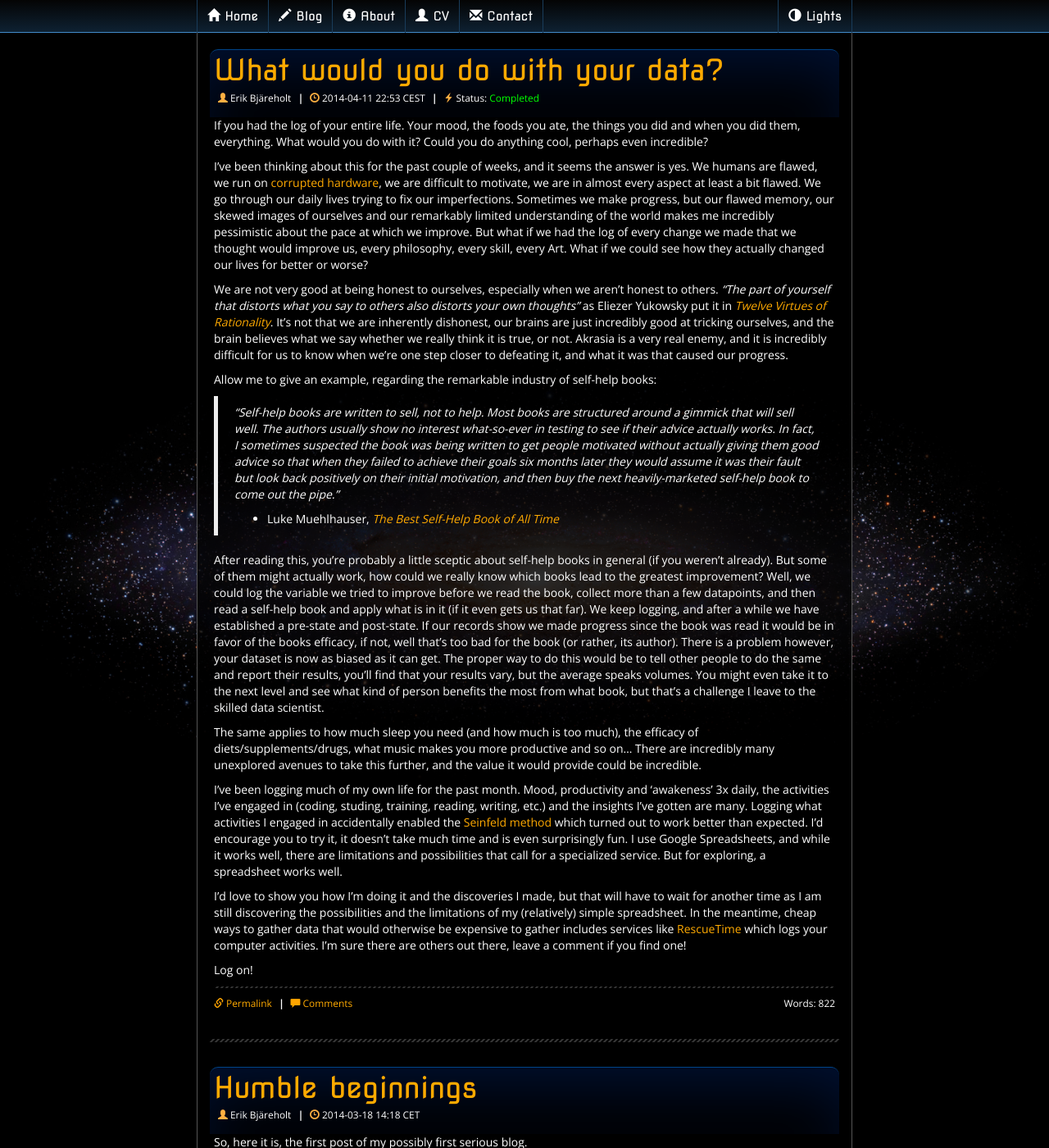
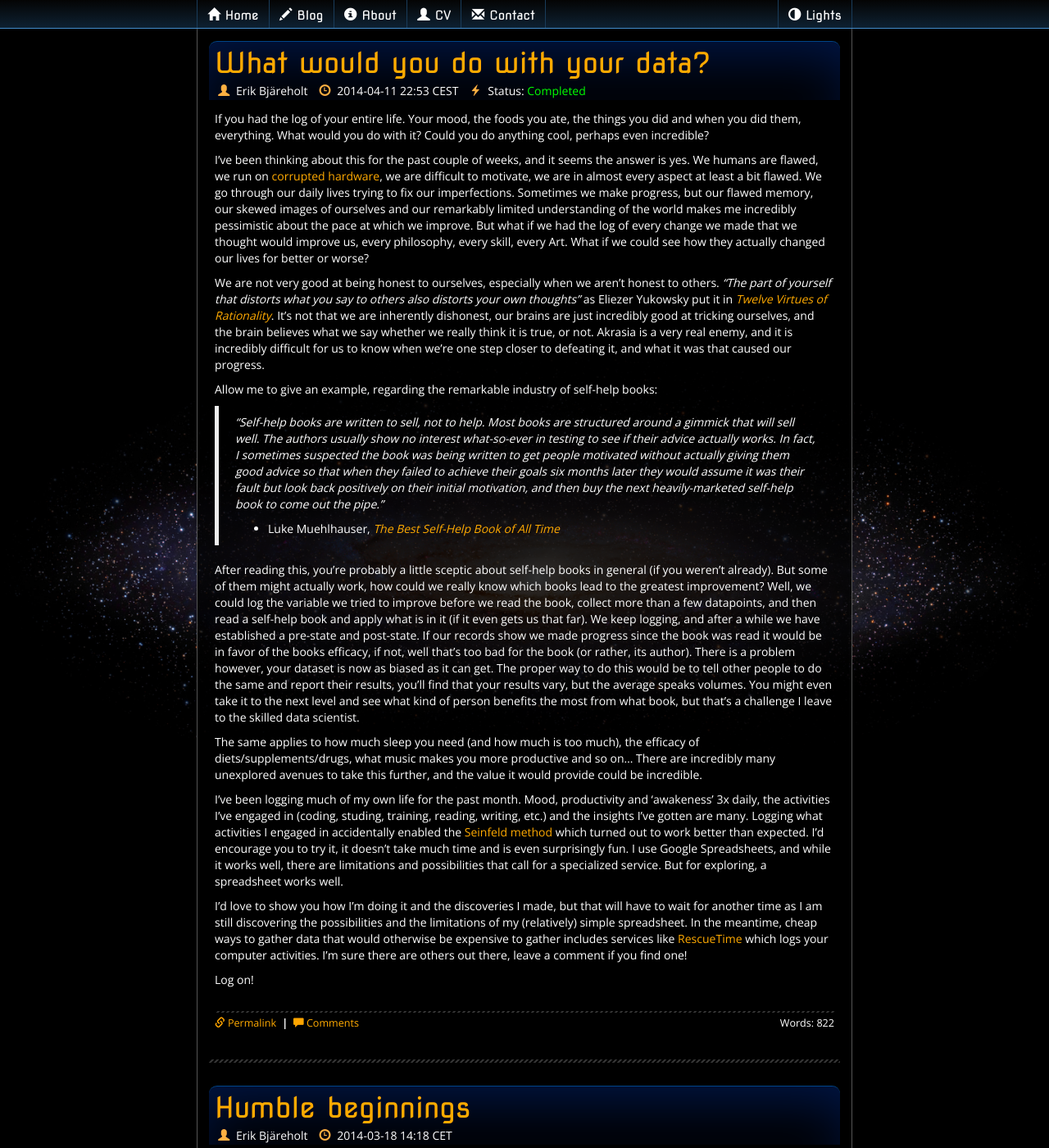
Before and after one commit to ErikBjare/ErikBjare.github.io, a Jekyll site: the page built from blog/index.html, in a window 1280 px wide and 1400 px high. Shown: the whole window at 82% size. Built offline with Jekyll 4.4.1, drawn with Linux system fonts in a browser that asks for light colours; nearby versions of some CDN libraries; Markdown is read by kramdown in place of the engine named in the settings; comment, search, counter and statistics services are not loaded.

Commit message:
Lots of more responsive shit, still a few quirks though

```diff
--- a/_includes/post.html
+++ b/_includes/post.html
@@ -2,30 +2,33 @@
     <header>
         <h1 class="title"><a href="{{ page.url }}">{{ page.title }}</a></h1>
 
-        <p class="meta">
+        <div class="meta">
+          <div class="meta-box">
             <span class="glyphicon glyphicon-user meta-icon"></span>
             {{ page.author }}
-            <span class="separator">|</span>
+          </div>
+          <div class="meta-box">
             <span class="glyphicon glyphicon-time meta-icon"></span>
             <time datetime="{{ page.date }}">
                 {{ page.date | date: "%F %R %Z" }}
             </time>
-            {% if page.status %}
-                <span class="separator">|</span>
-                <span class="glyphicon glyphicon-flash meta-icon"></span>
-                Status:
-                <span class="status-{{ page.status | downcase | replace: " ", "_"}}">{{ page.status }}</span>
-            {% endif %}
-        </p>
+          </div>
+          {% if page.status %}
+          <div class="meta-box">
+              <span class="glyphicon glyphicon-flash meta-icon"></span>
+              Status:  <span class="status-{{ page.status | downcase | replace: " ", "_"}}">{{ page.status }}</span>
+          </div>
+          {% endif %}
+        </div>
     </header>
 
     <div class="content">
         {{ include.content }}
     </div>
 
-    <hr style="margin: 5px; height: 2px;">
+    <hr style="margin-bottom: 0.3em; height: 2px;">
 
-    <div style="padding: 5px; font-size: 0.85em;">
+    <div class="footer">
         <div {% if include.fullpage %}style="border: solid rgba(255,255,255,0.2); border-width: 0 0 1px 0; padding-bottom: 10px;"{% endif %}>
             <span class="glyphicon glyphicon-link" style="color: orange"></span>
             <a href="{{ page.url }}">Permalink</a>
--- a/_sass/style.scss
+++ b/_sass/style.scss
@@ -1,6 +1,3 @@
-// Dimensions
-$page-width: 800px;
-
 // Colors
 $neonblue: #428bca;
 $orange: #FA0;
@@ -16,25 +13,29 @@
 // Media
 
 @media only screen {
-    #content {
-        padding: 60px 15px 15px 15px;
+    ul.menu, #content, #footer {
+        max-width: 800px;
     }
 }
 
-@media only screen and (max-width: 600px) {
-    #content {
-        padding: 60px 5px 15px 5px;
+@media only screen and (min-resolution: 120dpi) {
+    #header {
+      height: 5em;
+    }
+
+    .meta-box {
+      font-size: 150%;
+
+    }
+
+    ul.menu, #content, #footer {
+        max-width: 100%;
     }
 
     .button.right {
         visibility: hidden;
     }
-
-
 }
-
-// #####
-
 
 html, body {
     margin: 0;
@@ -53,21 +54,23 @@
     color: #FFF;
 }
 
+
 h1 {
     @include text-styled;
-    margin-top: -60px;
-    padding-top: 60px;
+    font-size: 2.5em;
+    margin-top: -4em;
+    padding-top: 4em;
 }
 
 h3 {
-    margin-top: 20px;
+    margin-top: 1.3em;
 }
 
 h5 {
     font-weight: bold;
-    margin-top: 30px;
-    margin-bottom: 5px;
-    font-size: 12pt;
+    margin-top: 2em;
+    margin-bottom: 0.3em;
+    font-size: 1em;
 }
 
 a {
@@ -87,26 +90,26 @@
 hr {
     background: url("/img/diagonal-dotted-rule-invert.png") repeat-x 0 0;
     border: 0 none;
-    height: 4px;
-    margin: 30px 0 30px 0;
+    height: 0.3em;
+    margin: 2em 0 2em 0;
     /*border: 0 none;
-    height: 4px;
-    padding: 15px;*/
+    height: 0.3em;
+    padding: 1em;*/
 }
 
 blockquote {
-    font-size: 14px;
+    font-size: 1em;
 }
 
 .box {
     background: rgba(0, 0, 0, 0.8);
-    border: 1px solid #555;
-    border-radius: 5px;
+    border: 0.1em solid #555;
+    border-radius: 0.3em;
 }
 
 .separator {
     font-weight: bold;
-    margin: 0 5px 0 5px;
+    margin: 0 0.3em 0 0.3em;
 }
 
 
@@ -119,14 +122,16 @@
 }
 
 .post {
+  padding: 0.5em;
 
     header {
         background: rgba(0,0,0,0);
-        box-shadow: 0px 40px 80px -15px #013 inset;
-        padding: 5px;
-        border: 1px solid #048;
-        border-width: 1px 0 0 0;
-        border-radius: 10px 10px 0 0;
+        margin: -0.5em;
+        box-shadow: 0 2.5em 5em -1em #001647 inset;
+        padding: 0.5em;
+        border: solid #048;
+        border-width: 0.1em 0 0 0;
+        border-radius: 0.7em 0.7em 0 0;
 
         .title {
             margin: 0 0 0 0;
@@ -134,27 +139,31 @@
         }
 
         .meta {
-            margin-top: 5px;
-            margin-left: 5px;
-            font-size: 0.85em;
+            margin: 0.3em 0 0 0;
+            font-size: 1em;
+            height: 1em;
         }
+
+        .meta-box {
+            float: left;
+            padding: 0 0.7em 0 0.3em;
 
             .meta-icon {
                 color: #FFB042;
+                padding-right: 0.3em;
             }
+        }
 
     }
 
     .content {
-        padding: 0 5px 0 5px;
+        clear: both;
+        padding: 1em 0 0 0;
     }
 
-    .acknowledgements {
-        font-style: italic;
-        font-weight: 1200;
-        font-size: 0.85em;
+    .footer {
+      font-size: 0.9em;
     }
-
 }
 
 #container {
@@ -163,17 +172,17 @@
 
     #header {
         background: linear-gradient(#040404, darken($neonblue, 40%));
-        height: 40px;
+        height: 2.5em;
         border: solid $neonblue;
-        border-width: 0 0 1px 0;
-        /*box-shadow: 0 -10px 20px -3px #224 inset;*/
+        border-width: 0 0 0.1em 0;
+        overflow: hidden;
 
         .button {
             @include text-styled;
             text-align: center;
-            padding: 9px 12px 9px 12px;
+            padding: 0.5em 0.8em 0.5em 0.8em;
             border: solid darken($neonblue, 30%);
-            border-width: 0 1px 0 0;
+            border-width: 0 0.1em 0 0;
             font-size: 1.1em;
             transition: background-color .3s ease-out;
             -moz-transition: background-color .3s ease-out;
@@ -183,15 +192,14 @@
             -moz-transition: box-shadow .3s ease-out;
             -webkit-transition: box-shadow .3s ease-out;
             -o-transition: box-shadow .3s ease-out;
-
         }
 
         .first {
-            border-left-width: 1px;
+            border-left-width: 0.1em;
         }
 
         .button:hover {
-            box-shadow: 0 -5px 16px -6px $neonblue inset;
+            box-shadow: 0 -0.3em 1em -0.2em $neonblue inset;
             background-color: rgba(255, 255, 255, 0.05);
         }
 
@@ -204,12 +212,11 @@
         }
 
         ul.menu {
-            height: 50px;
-            max-width: $page-width;
+            height: 3.5em;
             margin-left: auto;
             margin-right: auto;
             list-style: none;
-            padding: 0px;
+            padding: 0;
         }
 
         a.button-link {
@@ -221,15 +228,14 @@
             color: #FA0;
         }
     }
-}
 
     #content {
-        max-width: $page-width;
+        padding: 3.5em 1em 1em 1em;
         margin-left: auto;
         margin-right: auto;
-        margin-bottom: 60px;
-        border-radius: 0 0 15px 15px;
-        border-width: 0px 1px 1px 1px;
+        margin-bottom: 4em;
+        border-radius: 0 0 1em 1em;
+        border-width: 0.1em 0.1em 0.1em;
     }
 
         .section {
@@ -243,19 +249,17 @@
         background: rgba(0, 0, 0, 0.6);
         background: linear-gradient(darken($neonblue, 40%), #060606);
         border: solid $neonblue;
-        border-width: 1px 0 0 0;
+        border-width: 0.1em 0 0 0;
     }
 
     #footer {
         width: 100%;
-        max-width: $page-width;
         margin-left: auto;
         margin-right: auto;
         text-align: center;
-        padding: 10px;
-
+        padding: 0.7em;
     }
-
+}
 
 .invert {
     -webkit-filter: invert(100%);
```
Also changed, not shown: css/style.css (+1 -1 lines).
